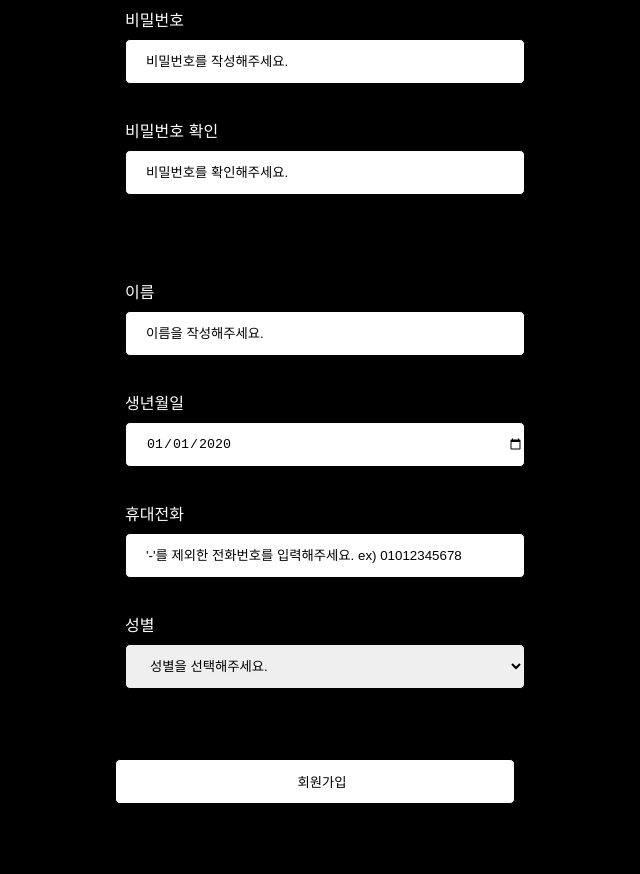
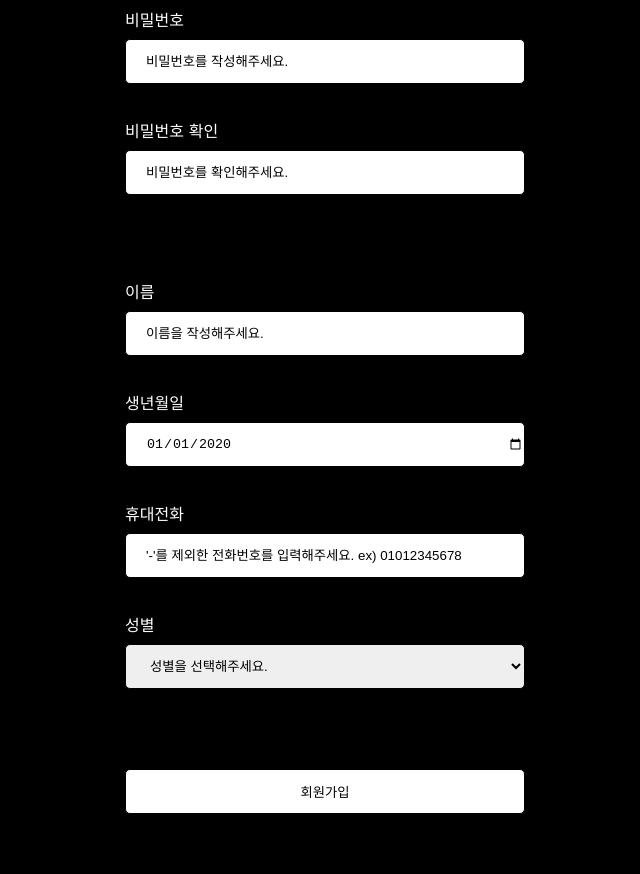
Before and after one commit to wanho9506/projects, a website: page views/join.html in a window 1280 px wide. Shown: the part 340-1214 px from the top of the page, without its empty margins (315-955 px from the left). Drawn offline with Linux system fonts and the light colour scheme; files whose address does not match are found by name; a web font is replaced by a local one.

Commit message:
join-btn

```diff
--- a/views/css/screen/join.css
+++ b/views/css/screen/join.css
@@ -39,6 +39,7 @@ select {
 
 .join-btn {
   margin: 50px 0;
+  padding: 0;
 }
 
 input:focus,
--- a/views/join.html
+++ b/views/join.html
@@ -69,7 +69,9 @@
           <option value="female">여자</option>
         </select>
       </div>
+      <div class="input-deco">
           <input type="submit" class="join-btn" value="회원가입" />
+          </div>
       </form>
      </main>
     </div>
```
